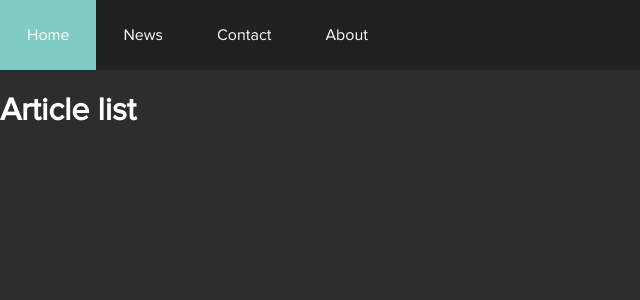
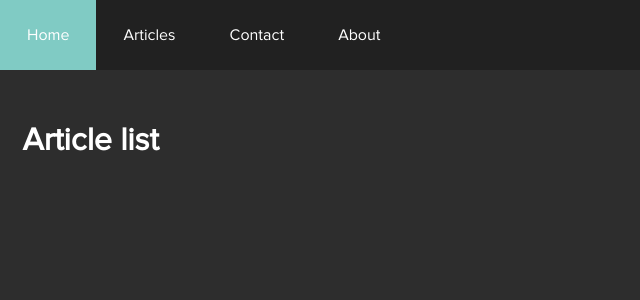
Before and after one commit to LazarusArms0721/MVC-Framework-2019, a Django app: page /articles/ in a window 1280 px wide. Shown: the top 300 px of the page, without its empty margins (0-640 px from the left). Run offline with Django 3.2, Linux system fonts and the light colour scheme; data that the repository does not hold is empty.

Commit message:
Article list page styling & refactor top menu

```diff
--- a/DjangoMVC/MVCProject/articles/templates/articles/article_list.html
+++ b/DjangoMVC/MVCProject/articles/templates/articles/article_list.html
@@ -2,12 +2,12 @@
 
 
 {% block content %}
-
-	<h1>Article list</h1>
+<div class="content-wrapper">
+	<h1 id="article-list-title">Article list</h1>
 	<div class="articles">
 
 		{% for article in articles %}
-		<div class="artile">
+		<div class="article">
 			<h2><a href="#">{{article.title}}</a></h2>
 			<p>{{article.slug}}</p>
 			<!-- <p>{{article.body}}</p> -->
@@ -17,5 +17,6 @@
 		</div>
 		{% endfor %}
 	</div>
+</div>
 
 {% endblock%}
--- a/DjangoMVC/MVCProject/assets/styles.css
+++ b/DjangoMVC/MVCProject/assets/styles.css
@@ -36,6 +36,9 @@ a {
 	text-decoration: none;
 }
 
+
+/*MENU BAR STYLING*/
+
 .top-menu-bar {
   list-style-type: none;
   margin: 0;
@@ -65,3 +68,23 @@ a {
   	padding: 14px 16px;
   	text-decoration: none;
 }
+
+/*WRAPPER STYLING*/
+
+.content-wrapper {
+	max-width: 1280px;
+	margin:auto;
+	padding: 10px 10px;
+	margin-top: 20px;
+}
+
+#article-list-title {
+	padding-left: 1%;
+}
+
+.article {
+	background-color: #212121;
+	padding: 10px;
+	padding-left: 20px;
+	margin-bottom: 10px;
+}
--- a/DjangoMVC/MVCProject/templates/basic_layout.html
+++ b/DjangoMVC/MVCProject/templates/basic_layout.html
@@ -8,10 +8,10 @@
 </head>
 <body>
 	<ul class="top-menu-bar">
-	  <li><a href="default.asp">Home</a></li>
-	  <li><a href="news.asp">News</a></li>
-	  <li><a href="contact.asp">Contact</a></li>
-	  <li><a href="about.asp">About</a></li>
+	  <li><a href="/">Home</a></li>
+	  <li><a href="/articles">Articles</a></li>
+	  <li><a href="#">Contact</a></li>
+	  <li><a href="/about">About</a></li>
 	</ul>
 
 	<div class="wrapper">
```
